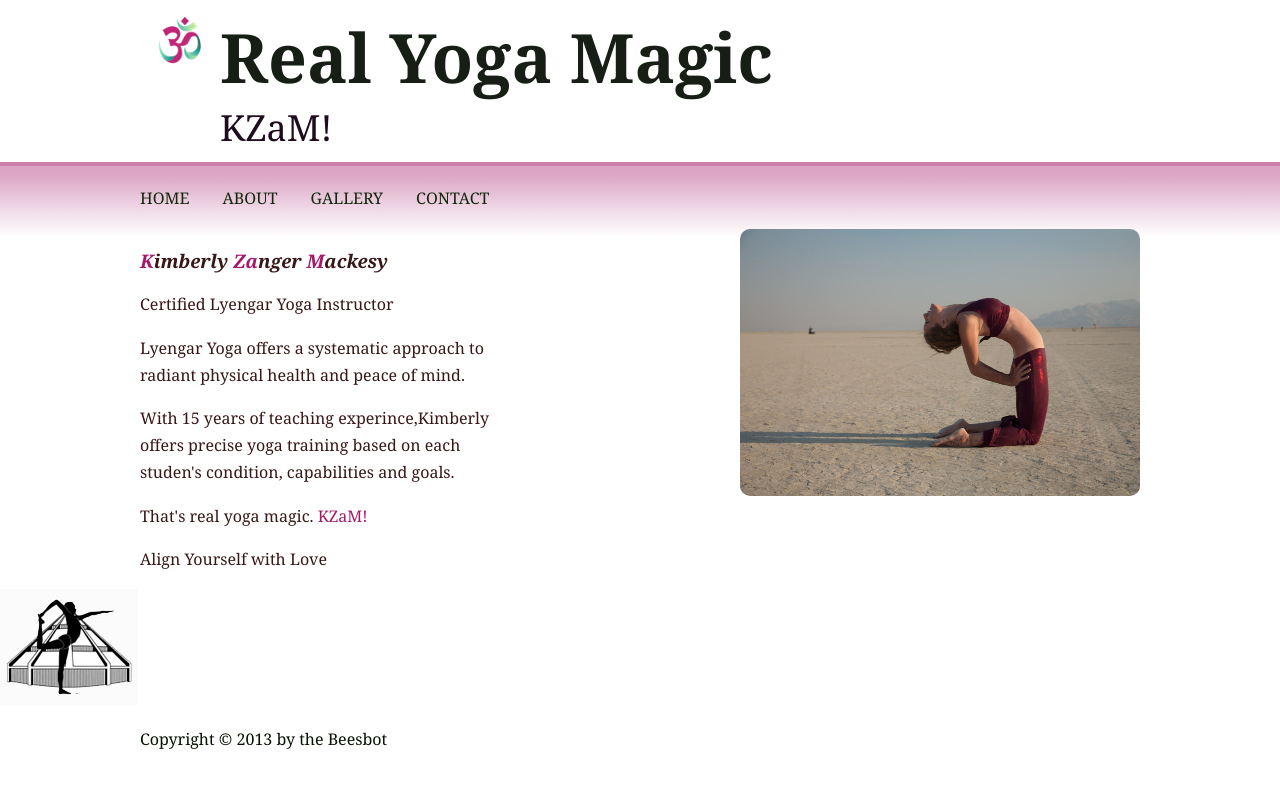
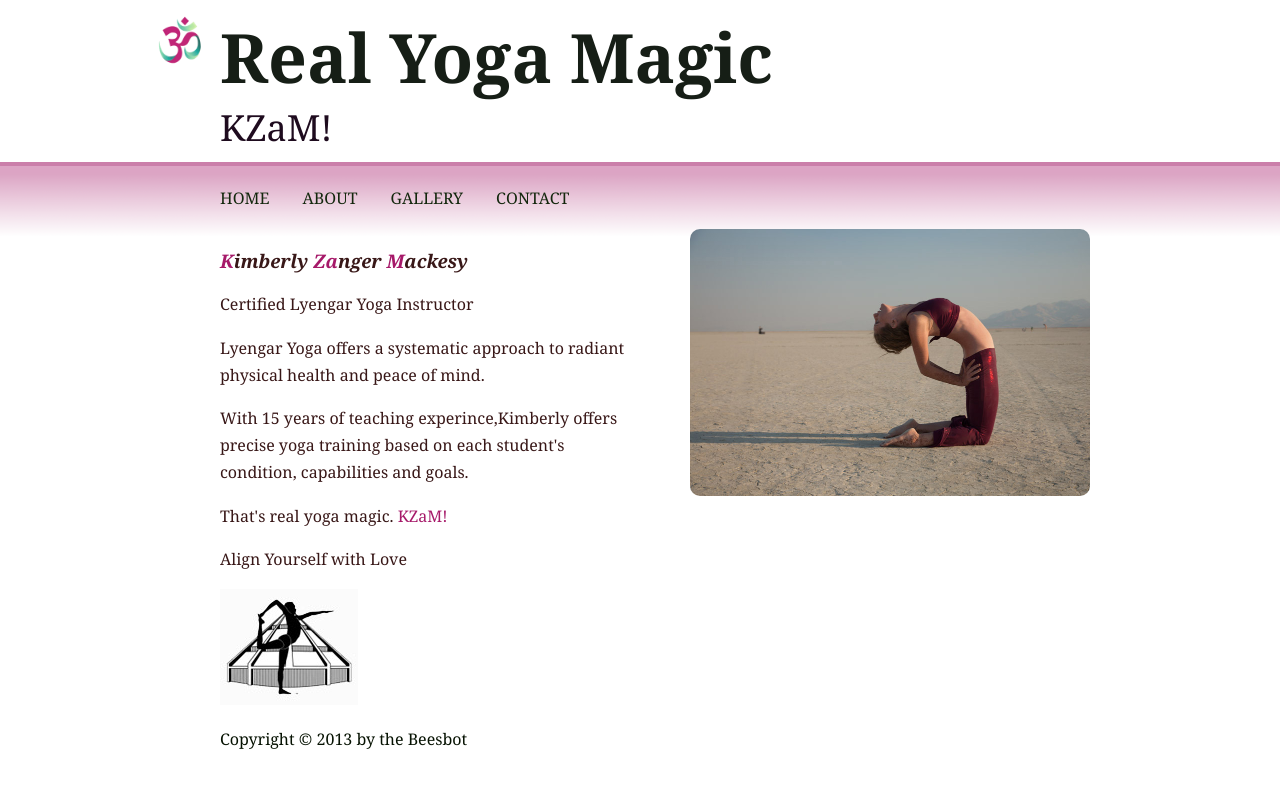
Before and after one commit to KZaM/KZaM.github.io, a Jekyll site: the page built from index.html, in a window 1280 px wide. Shown: the top 788 px of the page. Built offline with Jekyll 4.4.1, drawn with Linux system fonts in a browser that asks for light colours; Markdown is read by kramdown in place of the engine named in the settings.

Commit message:
put mare desing response changed

```diff
--- a/_layouts/default.html
+++ b/_layouts/default.html
@@ -42,12 +42,14 @@
 
 
             {{ content }}
+
+
+            <div id="logo-1">
+             <img src="images/Certmark.jpg" class="certmark" />
+            </div>
         </div>
     </div>
 
-    <div id="logo-1">
-    <img src="images/Certmark.jpg" class="certmark" />
-    </div>
 
 
     <div id="footer">
--- a/css/main.css
+++ b/css/main.css
@@ -45,7 +45,7 @@ p{
   margin-left: auto;
   margin-right: auto;
 }
-#main, #footer, #nav,  {
+#main, #footer, #nav  {
   padding:0 40px 0 80px;
 }
 #background-container {
@@ -104,6 +104,7 @@ p{
   -moz-border-radius: 10px;
   max-width: 400px;
   float:right;
+  margin: 0 10px 0 60px;
 }
 img.align {
   float: left;
@@ -125,7 +126,9 @@ img.align {
     margin-left: auto;
     margin-right: auto;
   }
-
+  #main, #footer, #nav {
+    padding:0 20px;
+  }
   #header h1 { font-size: 30px;}
   #header h2 {
     font-size:19px;
@@ -151,9 +154,6 @@ img.align {
   #nav ol {
     display:none;
   }
-  #main, #footer, #nav {
-    padding:0 20px;
-  }
 }
 
 
@@ -162,4 +162,7 @@ img.align {
     width:100%;
     text-align:center;
   }
+  #header {
+    padding-top: 0;
+  }
 }
--- a/index.html
+++ b/index.html
@@ -7,15 +7,19 @@ title: Real Yoga Magic
 	<h3><em><span style="color:#a61969">K</span>imberly <span style="color:#a61969"> Za</span>nger <span style="color:#a61969"> M</span>ackesy</em></h3>
 	<p>Certified Lyengar Yoga Instructor</p>
 
-	<p>Lyengar Yoga offers a systematic approach to<br />
-		radiant physical health and peace of mind.<br />
+	<p>
+		Lyengar Yoga offers a systematic approach to radiant physical health and peace of mind.
 	</p>
-	<p>With 15 years of teaching experince,Kimberly<br />
-		offers precise yoga training based on each<br />
-		studen's condition, capabilities and goals.
+	<p>
+		With 15 years of teaching experince,Kimberly offers precise yoga training based on each student's condition, capabilities and goals.
 	</p>
-	<p>That's real yoga magic. <span style="color:#a61969">KZaM!</span>
-	<p>Align Yourself with Love</p>
+	<p>
+		That's real yoga magic. <span style="color:#a61969">KZaM!</span>
+	</p>
+
+	<p>
+		Align Yourself with Love
+	</p>
 
 
 
```
